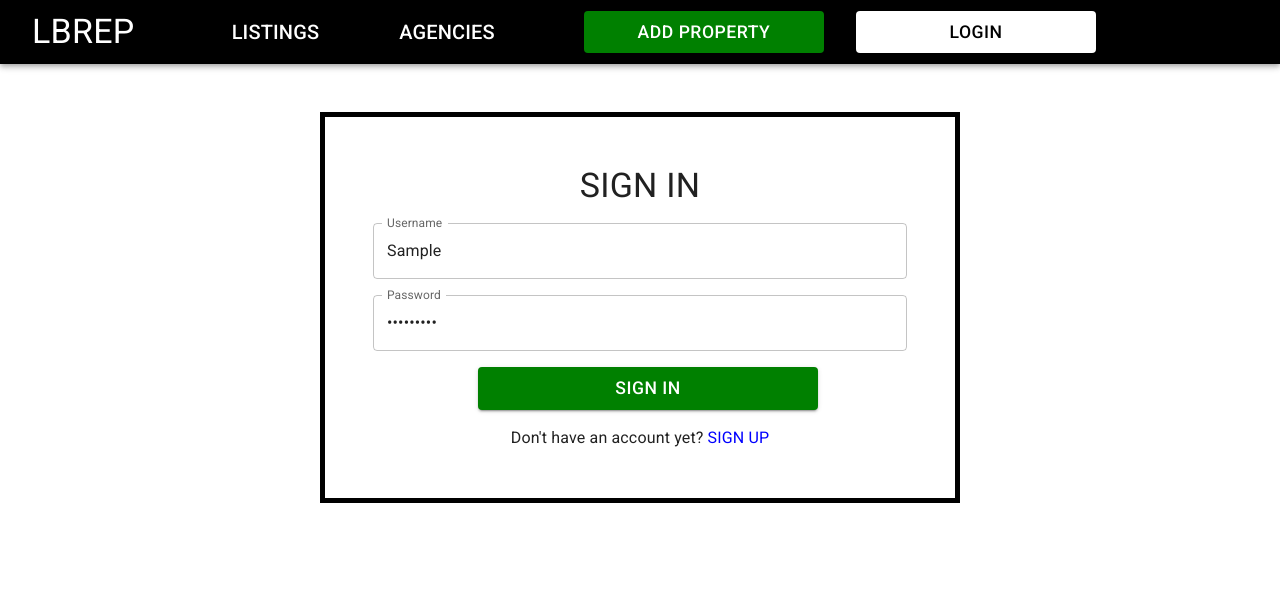
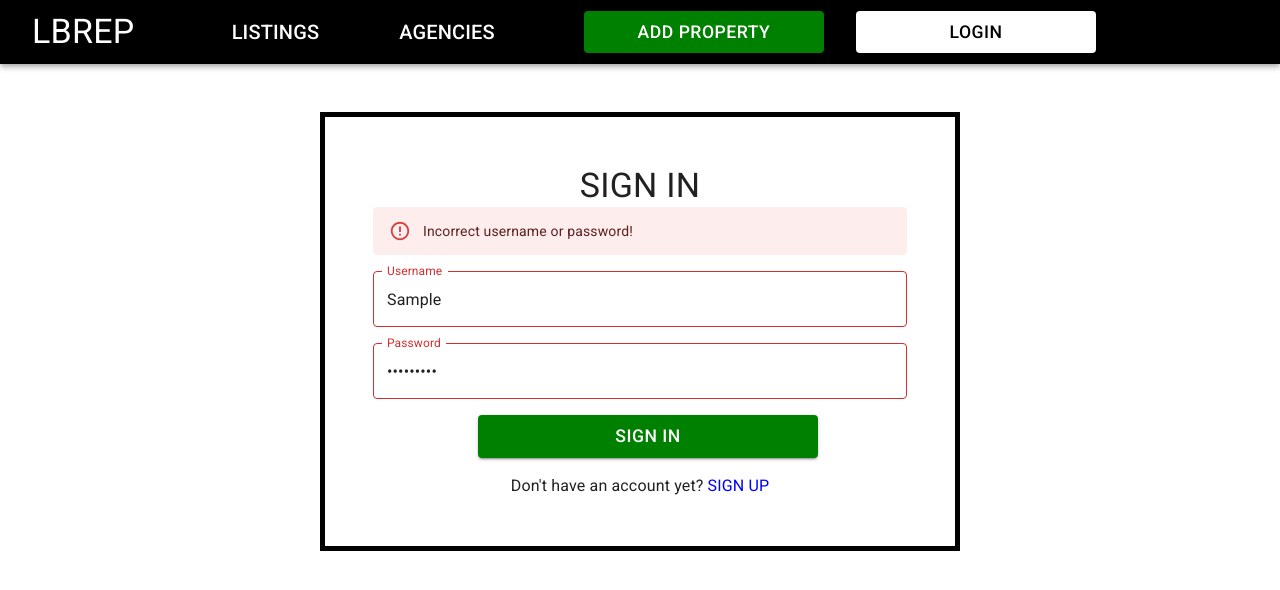
Before and after one commit to SergiyKochenko/Django-React-Build-a-Location-Based-Real-Estate-Website, a React (Create React App) app in the folder frontend/: page /login in a window 1280 px wide. Both pictures are taken after typing "Sample", "Sample123" into the empty fields and a click on the button "SIGN IN". Shown: the top 590 px of the page. Built offline with nearby package versions, Linux system fonts and the light colour scheme; no server answers.

Commit message:
Validating of loging page and error message to the user

```diff
--- a/frontend/src/Components/Login.js
+++ b/frontend/src/Components/Login.js
@@ -15,6 +15,7 @@ import {
   CircularProgress,
   TextField,
   Snackbar,
+  Alert,
 } from '@mui/material'
 import { makeStyles } from '@mui/styles'
 
@@ -54,16 +55,19 @@ function Login() {
         token: '',
         openSnack: false,
         disabledBtn: false,
+        serverError: false,
     }
 
     function ReducerFunction(draft, action) {
         switch (action.type) {
             case 'catchUsernameChange':
                 draft.usernameValue = action.usernameChosen;
+                draft.serverError = false;
                 break
 
             case 'catchPasswordChange':
                 draft.passwordValue = action.passwordChosen;
+                draft.serverError = false;
                 break
 
             case 'changeSendRequest':
@@ -84,6 +88,10 @@ function Login() {
 
             case 'allowTheButton':
                 draft.disabledBtn = false;
+                break
+
+            case 'catchServerError':
+                draft.serverError = true;
                 break
 
             default:
@@ -120,6 +128,7 @@ function Login() {
         } catch (error) {
             console.log(error.response)
             dispatch({type: 'allowTheButton'})
+            dispatch({type: 'catchServerError'})
         }
         }
         SignIn()
@@ -177,6 +186,10 @@ function Login() {
                     <Typography variant='h4'>SIGN IN</Typography>
                 </Grid>
 
+                {state.serverError ? (<Alert severity="error">Incorrect username or password!</Alert>) : ('')}
+
+
+
             <Grid item container style={{marginTop: '1rem'}}>
                 <TextField
                     id="username"
@@ -190,6 +203,7 @@ function Login() {
                             usernameChosen: e.target.value,
                         })
                     }
+                    error = {state.serverError ? true : false}
                      />
             </Grid>
             <Grid item container style={{marginTop: '1rem'}}>
@@ -206,6 +220,7 @@ function Login() {
                             passwordChosen: e.target.value,
                         })
                     }
+                    error = {state.serverError ? true : false}
                      />
             </Grid>
             <Grid
```
